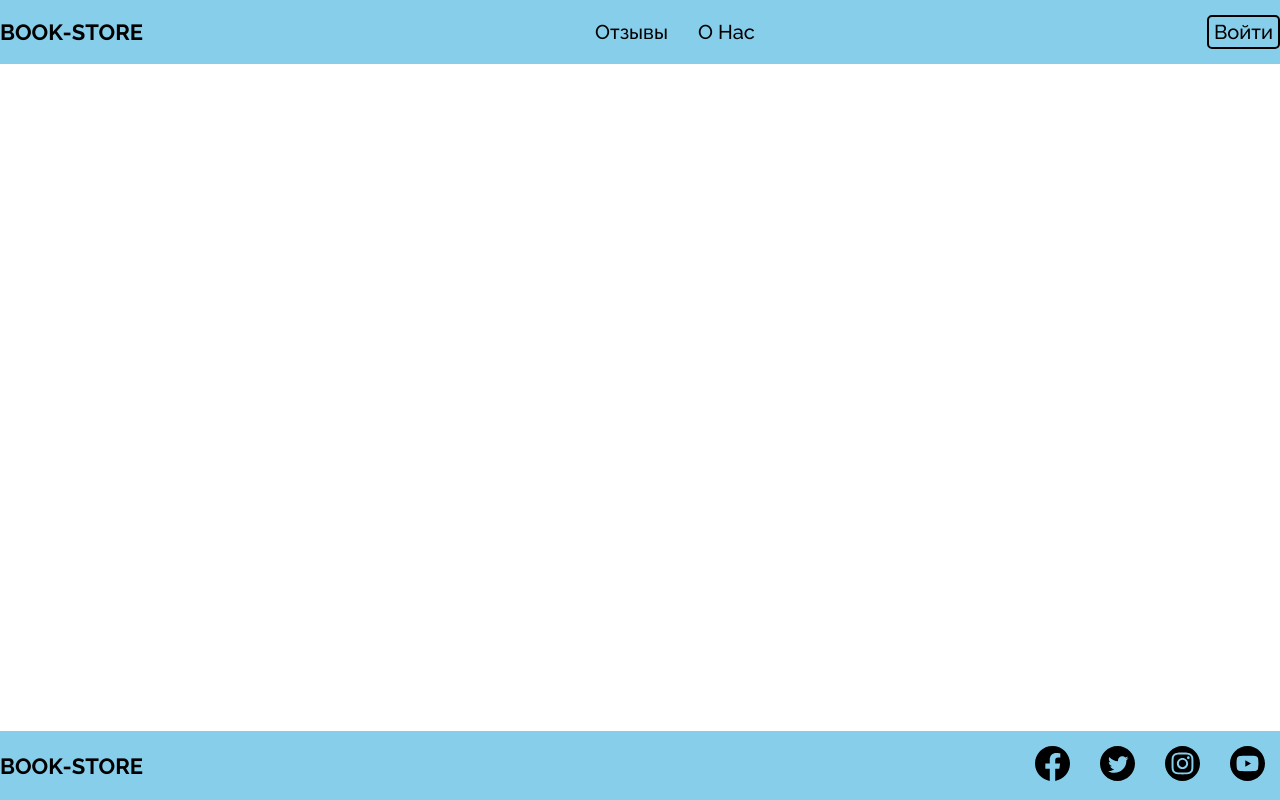
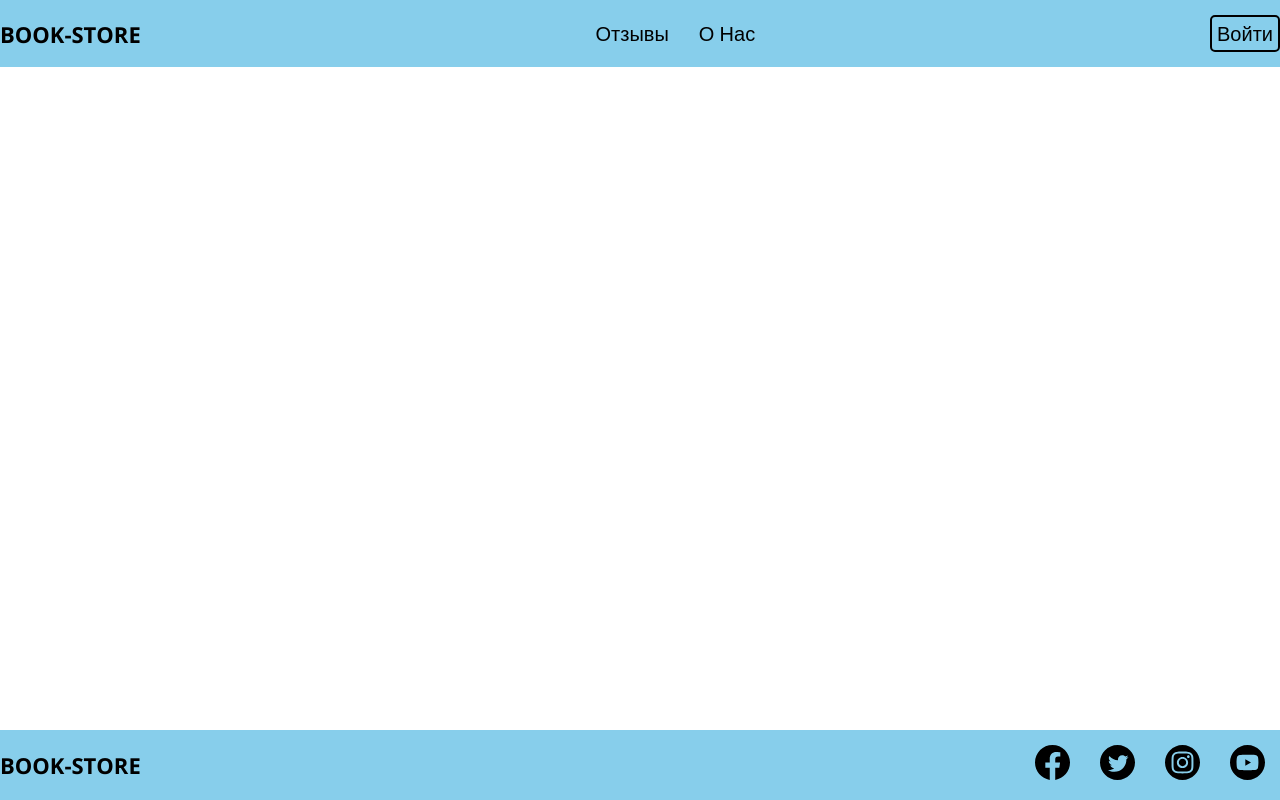
Before and after one commit to Fr1senn/BookStore, a Django app: page / in a window 1280 px wide. Run offline with Django 4.2, Linux system fonts and the light colour scheme.

Commit message:
Font changed

```diff
--- a/bookStore/static/store/css/style.css
+++ b/bookStore/static/store/css/style.css
@@ -1,9 +1,9 @@
-@import url('https://fonts.googleapis.com/css2?family=Raleway:ital,wght@0,100;0,200;0,300;0,400;0,500;0,600;0,700;0,800;0,900;1,100;1,200;1,300;1,400;1,500;1,600;1,700;1,800;1,900&display=swap');
+@import url('https://fonts.googleapis.com/css2?family=Open+Sans:ital,wght@0,300;0,400;0,500;0,600;0,700;0,800;1,300;1,400;1,500;1,600;1,700;1,800&display=swap');
 
 *,
 *::after,
 *::before {
-    font-family: 'Raleway', sans-serif;
+    font-family: 'Open Sans', sans-serif;
     margin: 0;
     padding: 0;
     box-sizing: border-box;
@@ -22,6 +22,12 @@ body {
 a {
     text-decoration: none;
     color: black;
+}
+
+h2{
+    font-size: 44px;
+    text-align: center;
+    margin: 10px 0;
 }
 
 .content {
@@ -85,6 +91,7 @@ a {
 /* HEADER */
 
 /* FOOTER */
+
 .footer_inner ul {
     display: flex;
     align-items: center;
```
